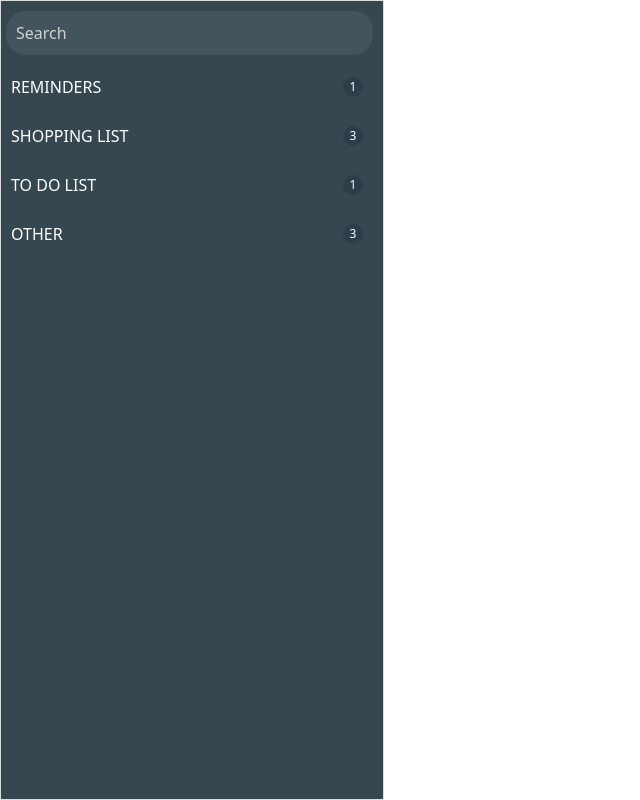
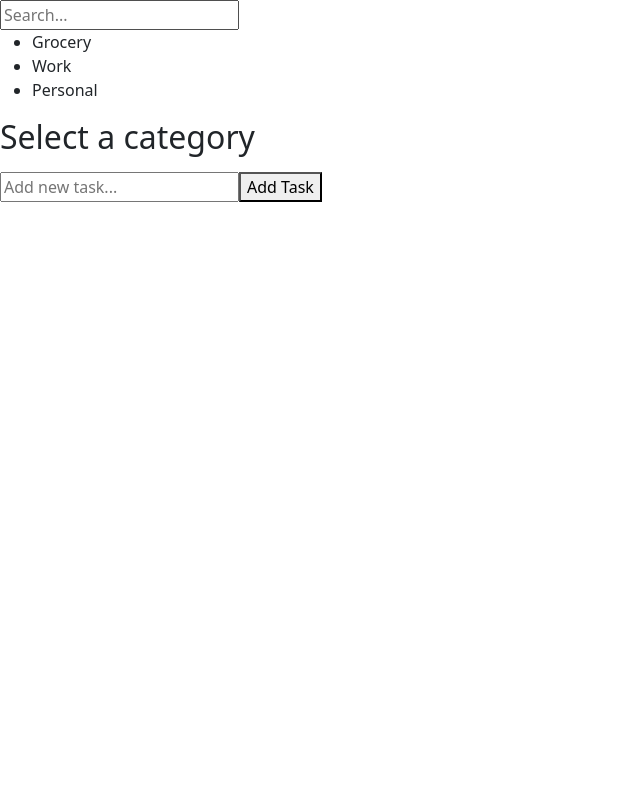
Before and after one commit to Caeluz/react-app, a React (Vite) app: page / in a window 1280 px wide. Shown: the whole page, without its empty margins (0-640 px from the left). Built offline with nearby package versions, Linux system fonts and the light colour scheme.

Commit message:
Add another ToDoList for learning

```diff
--- /dev/null
+++ b/src/components/test/Sidebar.tsx
@@ -0,0 +1,36 @@
+import React from "react";
+
+interface SidebarProps {
+  selectedCategory: string | null;
+  setSelectedCategory: (category: string) => void;
+}
+
+const Sidebar: React.FC<SidebarProps> = ({
+  selectedCategory,
+  setSelectedCategory,
+}) => {
+  const categories = ["Grocery", "Work", "Personal"];
+
+  const handleCategoryClick = (category: string) => {
+    setSelectedCategory(category);
+  };
+
+  return (
+    <div className="sidebar">
+      <input type="text" placeholder="Search..." />
+      <ul>
+        {categories.map((category) => (
+          <li
+            key={category}
+            className={selectedCategory === category ? "active" : ""}
+            onClick={() => handleCategoryClick(category)}
+          >
+            {category}
+          </li>
+        ))}
+      </ul>
+    </div>
+  );
+};
+
+export default Sidebar;
--- /dev/null
+++ b/src/components/test/TaskList.tsx
@@ -0,0 +1,62 @@
+// TaskList.js
+
+import React, { useState } from "react";
+
+interface TaskListProps {
+  selectedCategory: string | null;
+  tasks: { category: string; task: string }[];
+  setTasks: React.Dispatch<
+    React.SetStateAction<{ category: string | null; task: string }[]>
+  >;
+}
+
+interface Task {
+  category: string;
+  task: string;
+}
+
+const TaskList: React.FC<TaskListProps> = ({
+  selectedCategory,
+  tasks,
+  setTasks,
+}) => {
+  const [newTask, setNewTask] = useState("");
+
+  const handleAddTask = () => {
+    if (newTask.trim() !== "") {
+      setTasks([...tasks, { category: selectedCategory, task: newTask }]);
+      setNewTask("");
+    }
+  };
+
+  const handleDeleteTask = (task: Task) => {
+    setTasks(tasks.filter((t) => t !== task));
+  };
+
+  return (
+    <div className="task-list">
+      <h2>{selectedCategory || "Select a category"}</h2>
+      <ul>
+        {tasks
+          .filter((task) => task.category === selectedCategory)
+          .map((task, index) => (
+            <li key={index}>
+              {task.task}
+              <button onClick={() => handleDeleteTask(task)}>Delete</button>
+            </li>
+          ))}
+      </ul>
+      <div>
+        <input
+          type="text"
+          placeholder="Add new task..."
+          value={newTask}
+          onChange={(e) => setNewTask(e.target.value)}
+        />
+        <button onClick={handleAddTask}>Add Task</button>
+      </div>
+    </div>
+  );
+};
+
+export default TaskList;
--- a/src/main.tsx
+++ b/src/main.tsx
@@ -7,12 +7,18 @@ import ErrorPage from "./error-page.tsx";
 
 import C367 from "./pages/C367.tsx";
 
+import ToDoList from "./pages/ToDoList.tsx";
+
 const router = createBrowserRouter([
   {
-    path: "/",
+    path: "/c367",
     // element: <Root />,
     element: <C367 />,
-    // errorElement: <ErrorPage />,
+    errorElement: <ErrorPage />,
+  },
+  {
+    path: "/",
+    element: <ToDoList />,
   },
 ]);
 
--- /dev/null
+++ b/src/pages/ToDoList.tsx
@@ -0,0 +1,24 @@
+import React, { useState } from "react";
+import Sidebar from "../components/test/Sidebar";
+import TaskList from "../components/test/TaskList";
+
+const ToDoList: React.FC = () => {
+  const [selectedCategory, setSelectedCategory] = useState("");
+  const [tasks, setTasks] = useState([]);
+
+  return (
+    <div className="App">
+      <Sidebar
+        selectedCategory={selectedCategory}
+        setSelectedCategory={setSelectedCategory}
+      />
+      <TaskList
+        selectedCategory={selectedCategory}
+        tasks={tasks}
+        setTasks={setTasks}
+      />
+    </div>
+  );
+};
+
+export default ToDoList;
```
Also changed, not shown: 1 other file (tests, documents, lock files or other folders).
